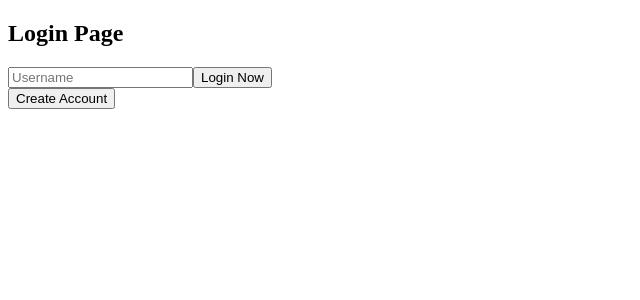
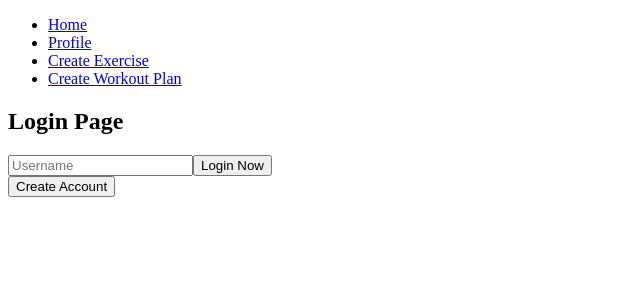
Before and after one commit to codydecoder/CYC-Workouts, a React (Vite) app in the folder CYCworkouts/: page /login in a window 1280 px wide. Shown: the top 300 px of the page, without its empty margins (0-640 px from the left). Built offline with nearby package versions, Linux system fonts and the light colour scheme.

Commit message:
header is made

```diff
--- a/CYCworkouts/src/App.jsx
+++ b/CYCworkouts/src/App.jsx
@@ -1,5 +1,6 @@
 import React, { useState } from 'react'
 import { BrowserRouter as Router, Route, Routes, Navigate } from 'react-router-dom'
+import Header from './components/Header'
 import LoginPage from './components/LoginPages'
 import CreateAccount from './components/CreateAccount'
 import ProfilePage from './components/ProfilePage'
@@ -18,6 +19,7 @@ const App = () => {
 
   return (
     <Router>
+      <Header />
       <Routes>
       <Route path="/" element={isAuthenticated ? <Homepage user={user} /> : <Navigate replace to="/login" />} />
         <Route path="/login" element={<LoginPage onLogin={handleLogin} />} />
--- a/CYCworkouts/src/components/Header.jsx
+++ b/CYCworkouts/src/components/Header.jsx
@@ -0,0 +1,19 @@
+import React from 'react'
+import { Link } from 'react-router-dom'
+
+const Header = ({ user }) => {
+    return (
+        <header>
+            <nav>
+                <ul>
+                    <li><Link to="/">Home</Link></li>
+                    <li><Link to="/profile">Profile</Link></li>
+                    <li><Link to="/create-exercise">Create Exercise</Link></li>
+                    <li><Link to="/create-workout-plan">Create Workout Plan</Link></li>
+                </ul>
+            </nav>
+        </header>
+    )
+}
+
+export default Header
```
